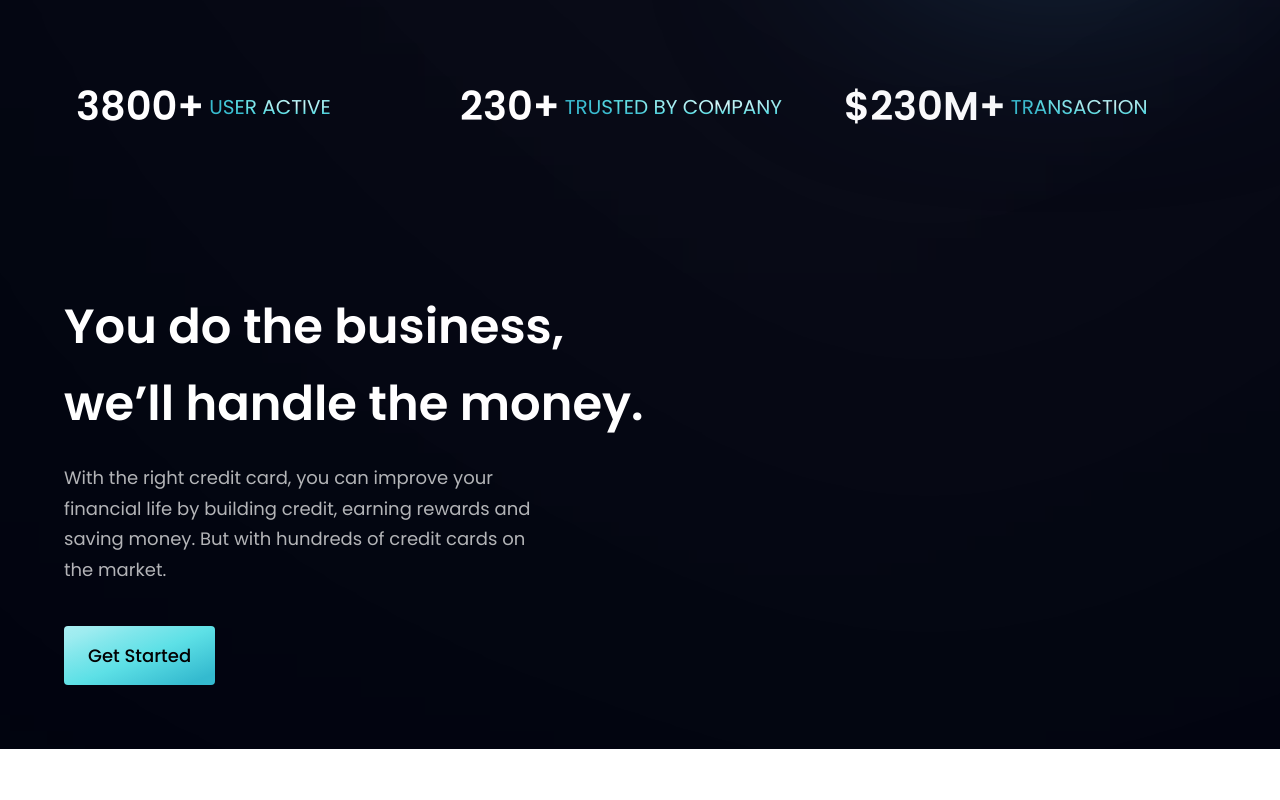
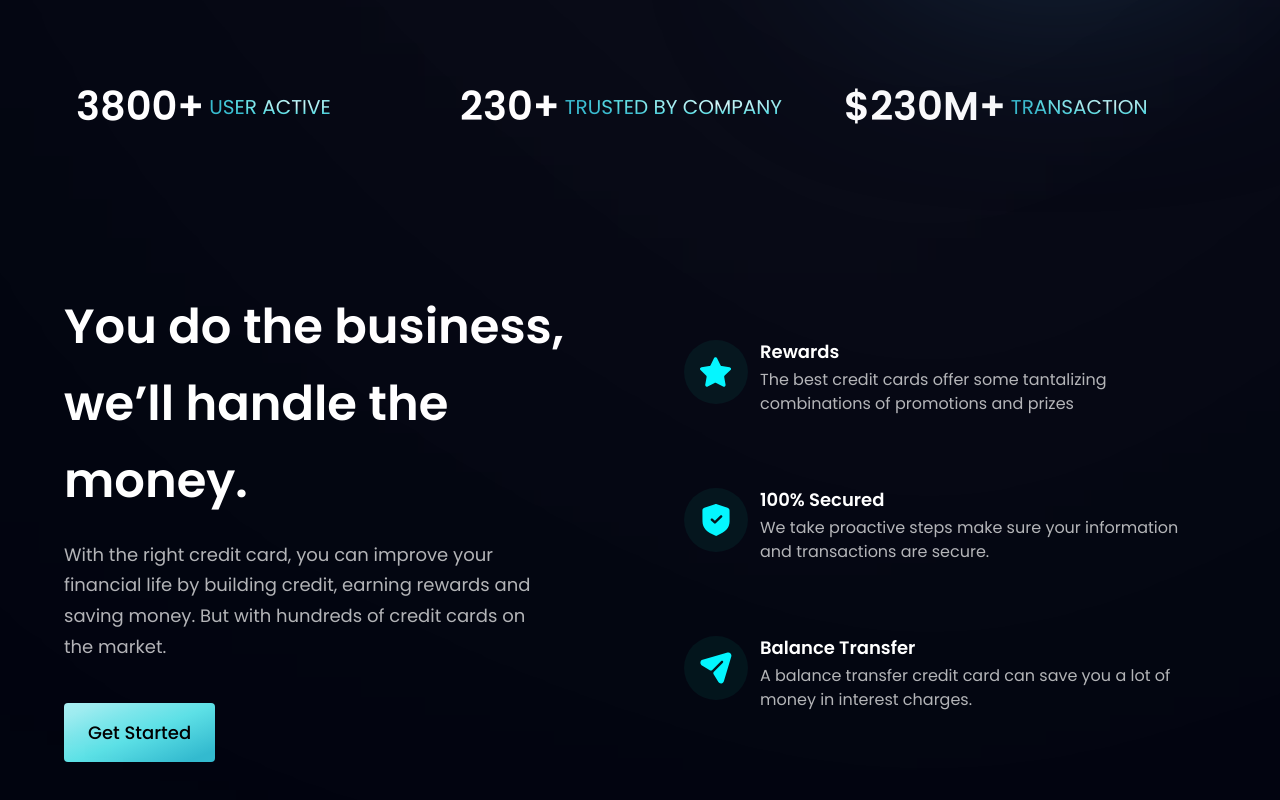
Before and after one commit to skinet-web/webpage-hb, a React (Vite) app: page / in a window 1280 px wide. Shown: the part 729-1529 px from the top of the page. Before the commit the page ends 1478 px from the top, so only its background shows below. Built offline with nearby package versions, Linux system fonts and the light colour scheme.

Commit message:
Added the features and business

```diff
--- a/src/components/Business.jsx
+++ b/src/components/Business.jsx
@@ -1,8 +1,23 @@
-import {features} from '../constants/index'
+import {features} from '../constants'
 import styles, {layout} from '../style'
 import Button from './Button'
-import Features from './Features'
 
+const FeatureCard = ({ icon, title, content, index }) => (
+    <div className={`flex flex-row p-6 rounded-[20px] ${index !== features.length - 1 ?
+    'mb-6' : 'mb-0'} feature-card`}>
+        <div className={`w-[64px] h-[64px] rounded-full ${styles.flexCenter} bg-dimBlue`}>
+            <img src={icon} alt='icon' className='w-[50%] h-[50%]'/>
+        </div>
+        <div className="flex-1 flex flex-col ml-3">
+            <h4 className="font-poppins font-semibold text-white text-[18px] leading-[24px] mb-1">
+                {title}
+            </h4>
+            <p className="font-poppins font-normal text-dimWhite text-[16px] leading-[24px]">
+                {content}
+            </p>
+        </div>
+    </div>
+)
 
 const Business = () => {
   return (
@@ -19,7 +34,12 @@
             <Button styles='mt-10'/>
 
         </div>
-        <div>
+        <div className={`${layout.sectionImg} flex-col`}>
+            {features.map((feature, index) => (
+                <FeatureCard key={feature.id}
+                {...feature} index={index}
+                />
+            ))}
         </div>
     </section>
   )
--- a/src/components/Features.jsx
+++ /dev/null
@@ -1,9 +0,0 @@
-import React from 'react'
-
-const Features = () => {
-  return (
-    <div>Features</div>
-  )
-}
-
-export default Features
```
